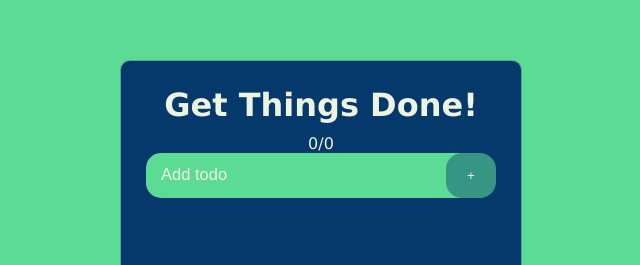
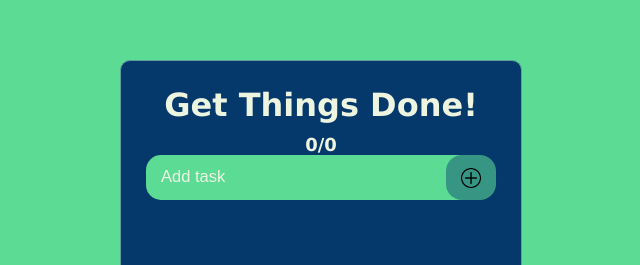
Before and after one commit to Didiawesome/app, a React (Create React App) app: page / in a window 1280 px wide. Shown: the part 110-375 px from the top of the page, without its empty margins (319-959 px from the left). Built offline with nearby package versions, Linux system fonts and the light colour scheme.

Commit message:
fifth commit

```diff
--- a/public/index.html
+++ b/public/index.html
@@ -24,7 +24,7 @@
       work correctly both with client-side routing and a non-root public URL.
       Learn how to configure a non-root public URL by running `npm run build`.
     -->
-    <title>React App</title>
+    <title>App</title>
   </head>
   <body>
     <noscript>You need to enable JavaScript to run this app.</noscript>
--- a/src/App.css
+++ b/src/App.css
@@ -79,6 +79,9 @@ input:focus {
 }
 
 .form__button {
+  display: flex;
+  justify-content: center;
+  align-items: center;
   padding: 5px;
   border: 0;
   border-radius: 16px;
@@ -136,6 +139,10 @@ input:focus {
   margin-bottom: 15px;
 }
 
+.completed {
+  text-decoration: line-through;
+}
+
 .todo:last-child {
   margin-bottom: 0px;
 }
@@ -144,7 +151,21 @@ input:focus {
   cursor: pointer;
   max-width: 200px;
   overflow-x: auto;
-  scrollbar-width: 30px;
+}
+
+.task::-webkit-scrollbar {
+  /* width: 5px; */
+  height: 15px;
+  background-color: rgba(255, 255, 255, 0.644);
+  border-radius: 100px;
+}
+
+.task::-webkit-scrollbar-thumb {
+  border: 3px solid transparent;
+  border-radius: 100px;
+  background-color: gray;
+  background-clip: content-box;
+  max-height: 10px;
 }
 
 .todo__button {
@@ -194,12 +215,16 @@ input:focus {
   background-color: #8ee4af;
   border-radius: 20px;
   width: 100%;
-  padding: 12px 0;
+  padding: 12px 10px;
   margin-bottom: 10px;
 }
 
 .compndeltodo:last-child {
   margin-bottom: 0px;
+}
+
+.compndeltodo .task {
+  max-width: 350px;
 }
 
 .func_button {
@@ -223,10 +248,6 @@ input:focus {
 
 .func_button:last-child {
   margin-right: 0px;
-}
-
-.completed {
-  text-decoration: line-through;
 }
 
 @media screen and (max-width: 450px) {
@@ -293,3 +314,9 @@ input:focus {
   opacity: 1; /* Показываем подсказку */
   top: 2em; /* Положение подсказки */
 }
+
+
+.counter {
+  font-size: 18px;
+  font-weight: 700;
+}
--- a/src/components/CompletedTodo.jsx
+++ b/src/components/CompletedTodo.jsx
@@ -3,7 +3,7 @@ import React from 'react'
 const CompletedTodo = ({ task }) => {
   return (
     <div className="compndeltodo">
-      <p>{task.task}</p>
+      <p className='task'>{task.task}</p>
     </div>
   )
 }
--- a/src/components/DeletedTodo.jsx
+++ b/src/components/DeletedTodo.jsx
@@ -3,7 +3,7 @@ import React from 'react'
 const DeletedTodo = ({ task }) => {
   return (
     <div className="compndeltodo">
-      <p>{task.task}</p>
+      <p className='task'>{task.task}</p>
     </div>
   )
 }
--- a/src/components/Todo.jsx
+++ b/src/components/Todo.jsx
@@ -1,4 +1,6 @@
 import React from 'react'
+import trash from '../img/trash.png'
+import pencil from '../img/pencil.png'
 
 const Todo = ({ task, toggleComplete, deleteTodo, editTodo }) => {
   return (
@@ -13,10 +15,10 @@ const Todo = ({ task, toggleComplete, deleteTodo, editTodo }) => {
         </div>
         <div>
           <button onClick={() => editTodo(task.id)} className="todo__button">
-          Edit
+            <img src={pencil} className="img" alt="img" />
           </button>
           <button onClick={() => deleteTodo(task.id)} className="todo__button">
-          Delete
+            <img src={trash} className="img" alt="img" />
           </button>
         </div>
       </div>
--- a/src/components/TodoCompleted.jsx
+++ b/src/components/TodoCompleted.jsx
@@ -1,4 +1,5 @@
 import React from 'react'
+import trash from '../img/trash.png'
 
 const TodoCompleted = ({ task, toggleComplete, deleteTodo }) => {
   return (
@@ -13,7 +14,7 @@ const TodoCompleted = ({ task, toggleComplete, deleteTodo }) => {
       </div>
       <div>
         <button onClick={() => deleteTodo(task.id)} className="todo__button">
-          Delete
+          <img src={trash} className="img" alt="img" />
         </button>
       </div>
     </div>
--- a/src/components/TodoForm.jsx
+++ b/src/components/TodoForm.jsx
@@ -1,8 +1,9 @@
 import React, { useState } from 'react'
+import plus from '../img/plus.png'
 
 const TodoForm = ({ addTodo }) => {
   const [value, setValue] = useState('')
-  let placeholder = 'Add todo'
+  let placeholder = 'Add task'
 
   const handleSubmit = (event) => {
     event.preventDefault()
@@ -26,7 +27,7 @@ const TodoForm = ({ addTodo }) => {
         onChange={(e) => setValue(e.target.value)}
       />
       <button type="submit" className="form__button">
-        +
+        <img src={plus} className='img' alt="img" />
       </button>
     </form>
   )
--- a/src/components/TodoWrapper.jsx
+++ b/src/components/TodoWrapper.jsx
@@ -18,13 +18,14 @@ const TodoWrapper = () => {
   const [deletedTodos, setDeletedTodos] = useState([])
   const [showCompletedTodos, setShowCompletedTodos] = useState(false)
   const [showDeletedTodos, setShowDeletedTodos] = useState(false)
-  const [counter, setCounter] = useState(0)
+  const ooo = completedTodos.length
+  const [counter, setCounter] = useState(ooo)
 
   // const ofnik = JSON.parse(localStorage.getItem('todos')) || todos
 
   const clearFunc = () => {
     if (showCompletedTodos === true) {
-      todos.map((todo) => todo.completed = false)
+      todos.map((todo) => (todo.completed = false))
       setCompletedTodos([])
       localStorage.removeItem('completedTodos')
     } else if (showDeletedTodos === true) {
@@ -85,6 +86,12 @@ const TodoWrapper = () => {
     if (delTodosData !== null) setDeletedTodos(delTodosData)
   }, [])
 
+  useEffect(() => {
+    if (todos.length === 0) {
+      setCounter(0)
+    }
+  }, [todos])
+
   // const saveTodos = () => {
   //   localStorage.setItem('todos', JSON.stringify(todos))
   // }
@@ -122,6 +129,10 @@ const TodoWrapper = () => {
       ...todos.filter((todo) => todo.id === id),
     ])
 
+    // setCounter(counter - 1)
+
+    localStorage.removeItem('todos')
+
     console.log(deletedTodos)
   }
 
@@ -145,14 +156,18 @@ const TodoWrapper = () => {
     <div className="wrapper">
       <div className="content">
         <div className="header">
-          {counter !== 0 ? counter === todos.length ? (
-            <h1 className="title">Good job!🎉👍</h1>
+          {counter !== 0 ? (
+            counter === todos.length ? (
+              <h1 className="title">Good job!🎉👍</h1>
+            ) : (
+              <h1 className="title">
+                {counter > 0 ? 'Keep it going💪📈' : 'Do at least one🤏🙏'}
+              </h1>
+            )
           ) : (
-            <h1 className="title">
-              {counter > 0 ? 'Keep it going💪📈' : 'Do at least one🤏🙏'}
-            </h1>
-          ) : <h1 className='title'>Get Things Done!</h1>}
-          <p>
+            <h1 className="title">Get Things Done!</h1>
+          )}
+          <p className="counter">
             {counter}/{todos.length}
           </p>
           <TodoForm addTodo={addTodo} />
@@ -171,7 +186,7 @@ const TodoWrapper = () => {
           ) : showDeletedTodos ? (
             <div
               className={`${
-                completedTodos.length < 3 ? 'compndeltodos' : 'compndeltodoss'
+                deletedTodos.length < 5 ? 'compndeltodos' : 'compndeltodoss'
               }`}
             >
               {deletedTodos.map((deletedTodo) => (
@@ -213,14 +228,34 @@ const TodoWrapper = () => {
         </div> */}
         </div>
         <div className="footer">
-          <button className="func_button" onClick={showCompletedTodosFunc} data-tooltip="Go to completed tasks">
-            {showCompletedTodos === true ? <img src={back} className="img" alt='img' /> : <img src={check} className='img' alt='img' />}
+          <button
+            className="func_button"
+            onClick={showCompletedTodosFunc}
+            data-tooltip="Go to completed tasks"
+          >
+            {showCompletedTodos === true ? (
+              <img src={back} className="img" alt="img" />
+            ) : (
+              <img src={check} className="img" alt="img" />
+            )}
           </button>
-          <button className="func_button" onClick={showDeletedTodosFunc} data-tooltip="Go to deleted tasks">
-            {showDeletedTodos === true ? <img src={back} className="img" alt='img' /> : <img src={trash} className='img' alt='img' />}
+          <button
+            className="func_button"
+            onClick={showDeletedTodosFunc}
+            data-tooltip="Go to deleted tasks"
+          >
+            {showDeletedTodos === true ? (
+              <img src={back} className="img" alt="img" />
+            ) : (
+              <img src={trash} className="img" alt="img" />
+            )}
           </button>
-          <button className='func_button' onClick={clearFunc} data-tooltip={`Clear this list`}>
-            <img src={cancel} className='img' alt='img' />
+          <button
+            className="func_button"
+            onClick={clearFunc}
+            data-tooltip={`Clear this list`}
+          >
+            <img src={cancel} className="img" alt="img" />
           </button>
         </div>
       </div>
```
Also changed, not shown: src/img/pencil.png (added), src/img/plus.png (added). Lines whose indentation alone changed are shown as unchanged.
